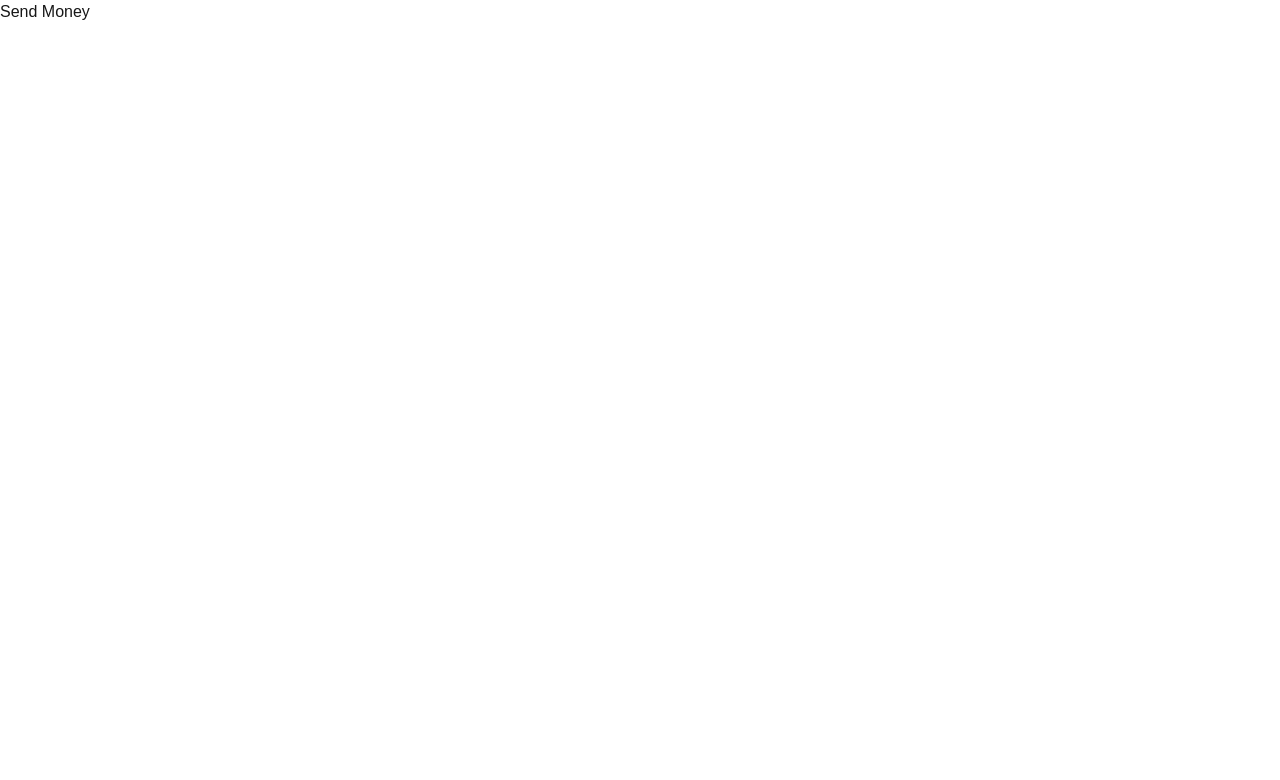
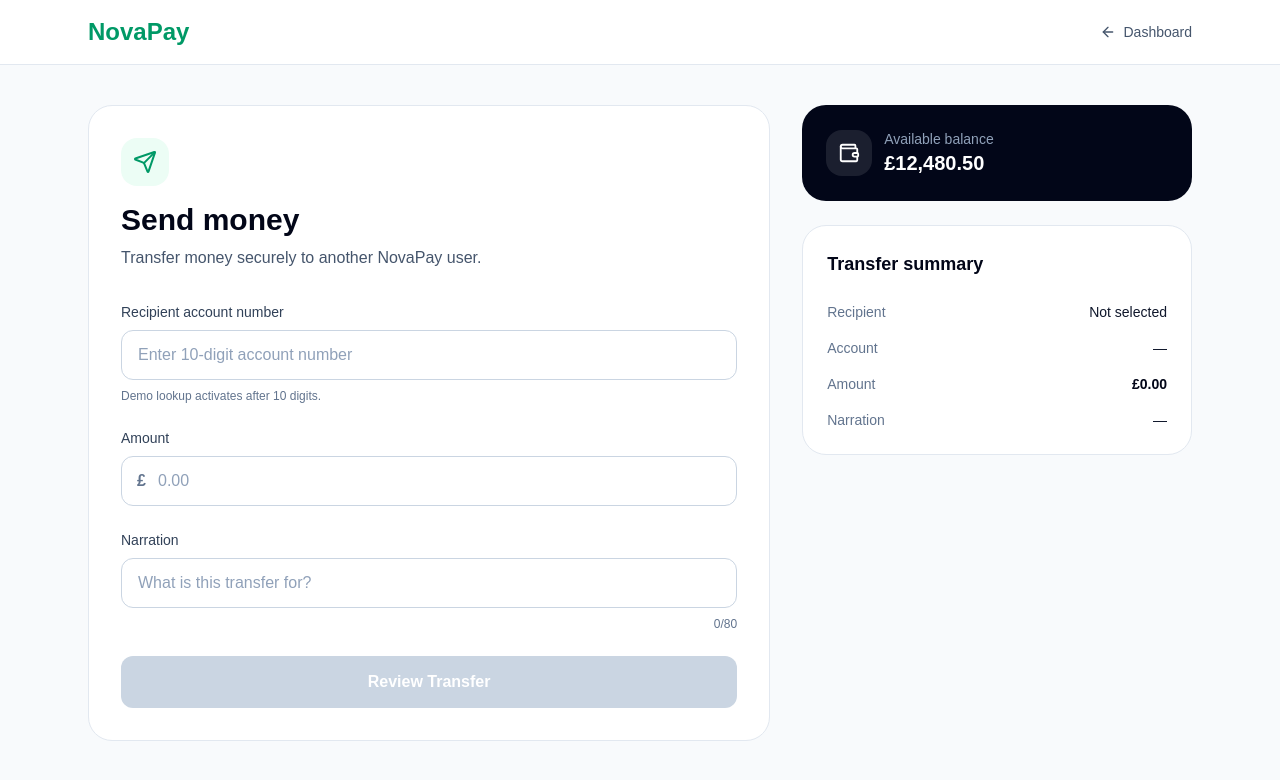
Before and after one commit to TM-Coder-A/fintech-app, a Next.js app: page /transfer in a window 1280 px wide. Shown: the top 780 px of the page. Built offline with nearby package versions, Linux system fonts and the light colour scheme.

Commit message:
Day 7 - build transfer interface

```diff
--- a/app/transfer/page.tsx
+++ b/app/transfer/page.tsx
@@ -1,3 +1,254 @@
+"use client";
+
+import Link from "next/link";
+import { useMemo, useState } from "react";
+import {
+  ArrowLeft,
+  CheckCircle2,
+  Send,
+  User,
+  Wallet,
+} from "lucide-react";
+
 export default function TransferPage() {
-  return <main><h1>Send Money</h1></main>;
+  const [accountNumber, setAccountNumber] = useState("");
+  const [amount, setAmount] = useState("");
+  const [narration, setNarration] = useState("");
+
+  const recipient = useMemo(() => {
+    if (accountNumber.length >= 10) {
+      return {
+        name: "Sarah Michael",
+        bank: "NovaPay Wallet",
+      };
+    }
+
+    return null;
+  }, [accountNumber]);
+
+  return (
+    <main className="min-h-screen bg-slate-50">
+      <header className="border-b border-slate-200 bg-white">
+        <div className="mx-auto flex max-w-6xl items-center justify-between px-6 py-4">
+          <Link
+            href="/dashboard"
+            className="text-2xl font-bold text-emerald-600"
+          >
+            NovaPay
+          </Link>
+
+          <Link
+            href="/dashboard"
+            className="inline-flex items-center gap-2 text-sm font-medium text-slate-600 hover:text-slate-950"
+          >
+            <ArrowLeft size={16} />
+            Dashboard
+          </Link>
+        </div>
+      </header>
+
+      <div className="mx-auto grid max-w-6xl gap-8 px-6 py-10 lg:grid-cols-[1.4fr_0.8fr]">
+        <section className="rounded-3xl border border-slate-200 bg-white p-6 sm:p-8">
+          <div className="mb-8">
+            <div className="mb-4 inline-flex rounded-2xl bg-emerald-50 p-3 text-emerald-600">
+              <Send size={24} />
+            </div>
+
+            <h1 className="text-3xl font-bold text-slate-950">
+              Send money
+            </h1>
+
+            <p className="mt-2 text-slate-600">
+              Transfer money securely to another NovaPay user.
+            </p>
+          </div>
+
+          <form
+            className="space-y-6"
+            onSubmit={(event) => event.preventDefault()}
+          >
+            <div>
+              <label
+                htmlFor="accountNumber"
+                className="mb-2 block text-sm font-medium text-slate-700"
+              >
+                Recipient account number
+              </label>
+
+              <input
+                id="accountNumber"
+                name="accountNumber"
+                type="text"
+                inputMode="numeric"
+                value={accountNumber}
+                onChange={(event) =>
+                  setAccountNumber(
+                    event.target.value.replace(/\D/g, "").slice(0, 10)
+                  )
+                }
+                placeholder="Enter 10-digit account number"
+                className="w-full rounded-xl border border-slate-300 bg-white px-4 py-3 text-slate-950 outline-none transition placeholder:text-slate-400 focus:border-emerald-500 focus:ring-4 focus:ring-emerald-500/10"
+              />
+
+              <p className="mt-2 text-xs text-slate-500">
+                Demo lookup activates after 10 digits.
+              </p>
+            </div>
+
+            {recipient && (
+              <div className="flex items-center gap-4 rounded-2xl border border-emerald-200 bg-emerald-50 p-4">
+                <div className="flex h-11 w-11 items-center justify-center rounded-full bg-white text-emerald-600">
+                  <User size={20} />
+                </div>
+
+                <div className="flex-1">
+                  <p className="font-semibold text-slate-950">
+                    {recipient.name}
+                  </p>
+
+                  <p className="text-sm text-slate-600">
+                    {recipient.bank}
+                  </p>
+                </div>
+
+                <CheckCircle2 className="text-emerald-600" size={22} />
+              </div>
+            )}
+
+            <div>
+              <label
+                htmlFor="amount"
+                className="mb-2 block text-sm font-medium text-slate-700"
+              >
+                Amount
+              </label>
+
+              <div className="relative">
+                <span className="absolute left-4 top-1/2 -translate-y-1/2 font-semibold text-slate-500">
+                  £
+                </span>
+
+                <input
+                  id="amount"
+                  name="amount"
+                  type="number"
+                  min="0"
+                  step="0.01"
+                  value={amount}
+                  onChange={(event) => setAmount(event.target.value)}
+                  placeholder="0.00"
+                  className="w-full rounded-xl border border-slate-300 bg-white py-3 pl-9 pr-4 text-slate-950 outline-none transition placeholder:text-slate-400 focus:border-emerald-500 focus:ring-4 focus:ring-emerald-500/10"
+                />
+              </div>
+            </div>
+
+            <div>
+              <label
+                htmlFor="narration"
+                className="mb-2 block text-sm font-medium text-slate-700"
+              >
+                Narration
+              </label>
+
+              <input
+                id="narration"
+                name="narration"
+                type="text"
+                maxLength={80}
+                value={narration}
+                onChange={(event) => setNarration(event.target.value)}
+                placeholder="What is this transfer for?"
+                className="w-full rounded-xl border border-slate-300 bg-white px-4 py-3 text-slate-950 outline-none transition placeholder:text-slate-400 focus:border-emerald-500 focus:ring-4 focus:ring-emerald-500/10"
+              />
+
+              <p className="mt-2 text-right text-xs text-slate-500">
+                {narration.length}/80
+              </p>
+            </div>
+
+            <button
+              type="submit"
+              disabled={!recipient || !amount || Number(amount) <= 0}
+              className="w-full rounded-xl bg-emerald-600 px-5 py-3.5 font-semibold text-white transition hover:bg-emerald-700 disabled:cursor-not-allowed disabled:bg-slate-300"
+            >
+              Review Transfer
+            </button>
+          </form>
+        </section>
+
+        <aside className="space-y-6">
+          <section className="rounded-3xl bg-slate-950 p-6 text-white">
+            <div className="flex items-center gap-3">
+              <div className="rounded-2xl bg-white/10 p-3">
+                <Wallet size={22} />
+              </div>
+
+              <div>
+                <p className="text-sm text-slate-400">
+                  Available balance
+                </p>
+
+                <p className="text-xl font-bold">
+                  £12,480.50
+                </p>
+              </div>
+            </div>
+          </section>
+
+          <section className="rounded-3xl border border-slate-200 bg-white p-6">
+            <h2 className="text-lg font-semibold text-slate-950">
+              Transfer summary
+            </h2>
+
+            <div className="mt-6 space-y-4 text-sm">
+              <div className="flex items-center justify-between gap-4">
+                <span className="text-slate-500">
+                  Recipient
+                </span>
+
+                <span className="text-right font-medium text-slate-900">
+                  {recipient ? recipient.name : "Not selected"}
+                </span>
+              </div>
+
+              <div className="flex items-center justify-between gap-4">
+                <span className="text-slate-500">
+                  Account
+                </span>
+
+                <span className="font-medium text-slate-900">
+                  {accountNumber || "—"}
+                </span>
+              </div>
+
+              <div className="flex items-center justify-between gap-4">
+                <span className="text-slate-500">
+                  Amount
+                </span>
+
+                <span className="font-semibold text-slate-950">
+                  {amount
+                    ? `£${Number(amount).toLocaleString("en-GB", {
+                        minimumFractionDigits: 2,
+                        maximumFractionDigits: 2,
+                      })}`
+                    : "£0.00"}
+                </span>
+              </div>
+
+              <div className="flex items-start justify-between gap-4">
+                <span className="text-slate-500">
+                  Narration
+                </span>
+
+                <span className="max-w-[180px] text-right font-medium text-slate-900">
+                  {narration || "—"}
+                </span>
+              </div>
+            </div>
+          </section>
+        </aside>
+      </div>
+    </main>
+  );
 }
```
